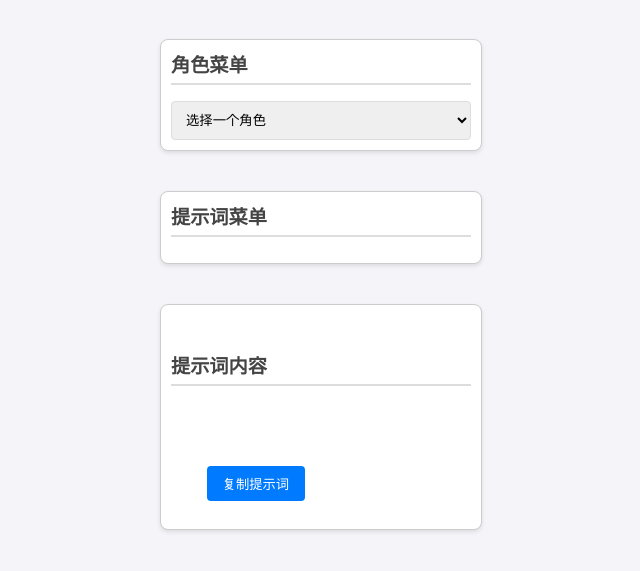
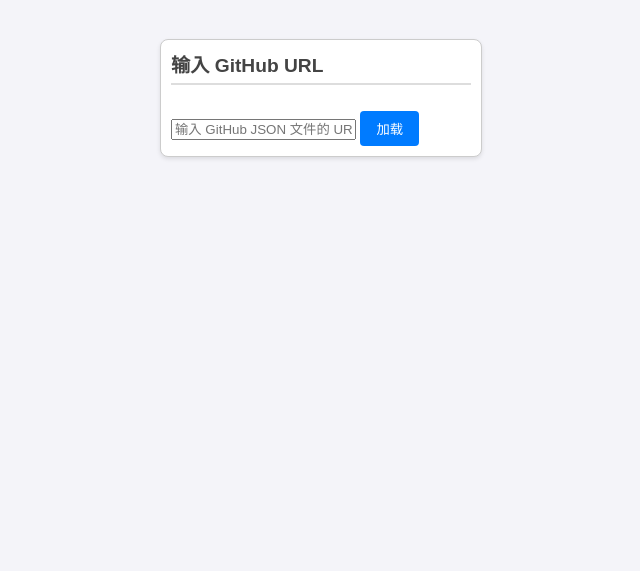
Before and after one commit to shuaking/promptscj, a browser extension: page index.html in a window 1280 px wide. Shown: the part 81-652 px from the top of the page, without its empty margins (319-959 px from the left). Drawn offline with Linux system fonts and the light colour scheme.

Commit message:
Update index.html

```diff
--- a/index.html
+++ b/index.html
@@ -94,17 +94,22 @@
 </head>
 <body>
     <h1>JSON Prompt Viewer</h1>
-    <div id="roleMenu" class="menu">
+    <div class="menu">
+        <h2>输入 GitHub URL</h2>
+        <input type="text" id="githubUrlInput" placeholder="输入 GitHub JSON 文件的 URL">
+        <button id="loadButton">加载</button>
+    </div>
+    <div id="roleMenu" class="menu" style="display: none;">
         <h2>角色菜单</h2>
         <select id="roleSelect">
             <option value="" disabled selected>选择一个角色</option>
         </select>
     </div>
-    <div id="promptMenu" class="menu">
+    <div id="promptMenu" class="menu" style="display: none;">
         <h2>提示词菜单</h2>
         <div id="promptItems"></div>
     </div>
-    <div id="promptDisplay">
+    <div id="promptDisplay" style="display: none;">
         <h2>提示词内容</h2>
         <pre id="promptContent"></pre>
         <button id="copyButton">复制提示词</button>
```
